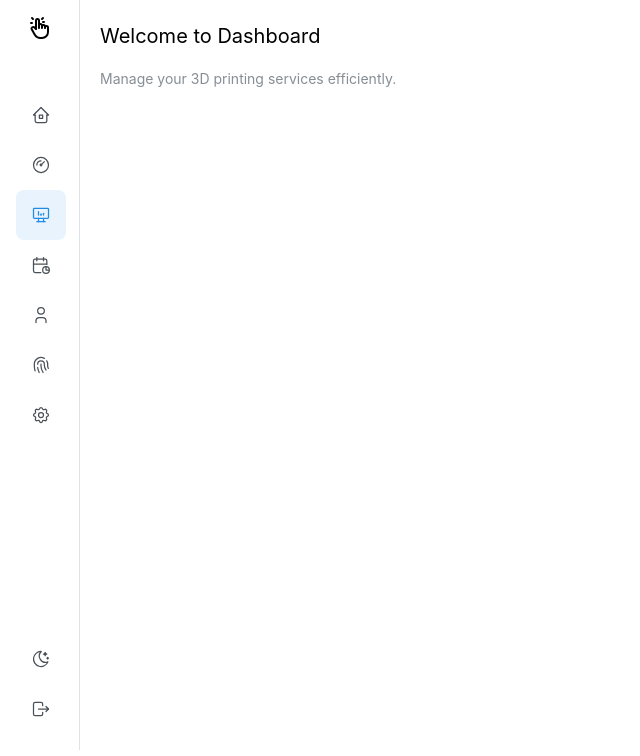
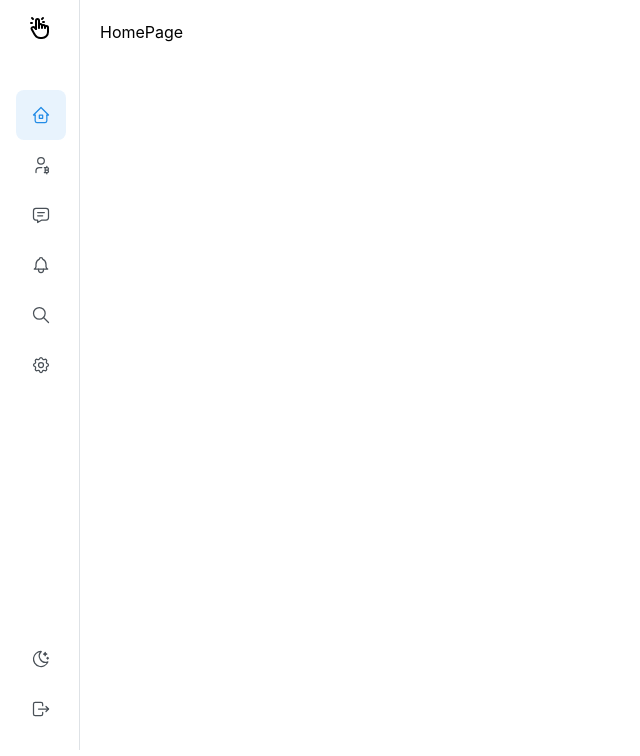
Before and after one commit to abhimanyujangid/Instagram-CLONE, a React (Vite) app in the folder frontend/: page / in a window 1280 px wide. Shown: the top 756 px of the page, without its empty margins (0-640 px from the left). Built offline with nearby package versions, Linux system fonts and the light colour scheme.

Commit message:
Refactor routing and layout structure: implement MainLayout component, add new pages for messages, settings, notifications, profile, and explore, and update NavbarMinimal for navigation

```diff
--- a/frontend/src/Router.tsx
+++ b/frontend/src/Router.tsx
@@ -1,13 +1,26 @@
 import { BrowserRouter, Routes, Route } from 'react-router-dom';
-import { HomePage } from './pages/Home.page';
+import { MainLayout } from './pages/Main.Layout';
 import  AuthPage  from './pages/Auth/AuthPage';
+import Profile from './pages/Profile/ProfilePage';
+import MessagePage from './pages/Message/MessagePage';
+import SettingPage from './pages/Setting/SettingPage';
+import NotificationPage from './pages/Notification/NotificationPage';
+import HomePage from './pages/Home/HomePage';
+import ExplorePage from './pages/Explore/ExplorePage';
 
 export function Router() {
   return (
     <BrowserRouter>
       <Routes>
         <Route path="/auth" element={<AuthPage />} />
-        <Route path="/" element={<HomePage />} />
+        <Route path="/" element={<MainLayout />}>
+          <Route index element={<HomePage />} />
+          <Route path="messages" element={<MessagePage />} />
+          <Route path="setting" element={<SettingPage />} />
+          <Route path="notification" element={<NotificationPage />} />
+          <Route path="profile" element={<Profile />} />
+          <Route path="explore" element={<ExplorePage/>} />
+        </Route>
       </Routes>
     </BrowserRouter>
   );
--- a/frontend/src/components/NavBar/NavbarMinimal.tsx
+++ b/frontend/src/components/NavBar/NavbarMinimal.tsx
@@ -1,16 +1,15 @@
 import { useState } from 'react';
 import {
-    IconCalendarStats,
-    IconDeviceDesktopAnalytics,
-    IconFingerprint,
-    IconGauge,
+  IconUserBitcoin,
   IconHandClick,
   IconHome2,
   IconLogout,
   IconMoonStars,
   IconSettings,
   IconSun,
-    IconUser,
+  IconMessage,
+  IconBell,
+  IconSearch,
 } from '@tabler/icons-react';
 import { Center, Stack, Tooltip, UnstyledButton, useMantineColorScheme } from '@mantine/core';
 import classes from './NavbarMinimal.module.css';
@@ -34,30 +33,25 @@ function NavbarLink({ icon: Icon, label, active, onClick }: NavbarLinkProps) {
 
 const mockdata = [
   { icon: IconHome2, label: 'Home' },
-    { icon: IconGauge, label: 'Dashboard' },
-    { icon: IconDeviceDesktopAnalytics, label: 'Analytics' },
-    { icon: IconCalendarStats, label: 'Releases' },
-    { icon: IconUser, label: 'Account' },
-    { icon: IconFingerprint, label: 'Security' },
-    { icon: IconSettings, label: 'Settings' },
+  { icon: IconUserBitcoin, label: 'Profile' },
+  { icon: IconMessage, label: 'Message' },
+  { icon: IconBell, label: 'Notification' },
+  { icon: IconSearch, label: 'Explore' },
+  { icon: IconSettings, label: 'Setting' },
 ];
 
-export function NavbarMinimal() {
-    const [active, setActive] = useState(2);
+export function NavbarMinimal({ setSelectNav }: { setSelectNav: (label: string) => void }) {
+  const [active, setActive] = useState(0);
   const { colorScheme, setColorScheme } = useMantineColorScheme();
 
   const toggleColorScheme = () => {
     setColorScheme(colorScheme === 'dark' ? 'light' : 'dark');
   };
 
-    const links = mockdata.map((link, index) => (
-        <NavbarLink
-            {...link}
-            key={link.label}
-            active={index === active}
-            onClick={() => setActive(index)}
-        />
-    ));
+  const handleSelectNav = (index: number, label: string) => {
+    setActive(index);
+    setSelectNav(label);
+  };
 
   return (
     <nav className={classes.navbar}>
@@ -67,7 +61,14 @@ export function NavbarMinimal() {
 
       <div className={classes.navbarMain}>
         <Stack justify="center" gap={0}>
-                    {links}
+          {mockdata.map((link, index) => (
+            <NavbarLink
+              {...link}
+              key={link.label}
+              active={index === active}
+              onClick={() => handleSelectNav(index, link.label)}
+            />
+          ))}
         </Stack>
       </div>
 
--- /dev/null
+++ b/frontend/src/pages/Explore/ExplorePage.tsx
@@ -0,0 +1,9 @@
+import React from 'react'
+
+const ExplorePage = () => {
+  return (
+    <div>ExplorePage</div>
+  )
+}
+
+export default ExplorePage
--- a/frontend/src/pages/Home.page.tsx
+++ /dev/null
@@ -1,20 +0,0 @@
-import { NavbarMinimal } from '@/components/NavBar/NavbarMinimal';
-import { Container, Flex, Text, Paper, Box } from '@mantine/core';
-
-export function HomePage() {
-  return (
-    <Flex style={{ height: '100vh' }}>
-      <Box  style={{ width: 80, minHeight: '100vh', display: 'flex', flexDirection: 'column' }}>
-        <NavbarMinimal />
-      </Box>
-      <Container fluid style={{ flex: 1, padding: '20px' }}>
-        <Text size="xl" weight={700} mb="md">
-          Welcome to Dashboard
-        </Text>
-        <Text size="sm" color="dimmed">
-          Manage your 3D printing services efficiently.
-        </Text>
-      </Container>
-    </Flex>
-  );
-}
--- /dev/null
+++ b/frontend/src/pages/Home/HomePage.tsx
@@ -0,0 +1,9 @@
+import React from 'react'
+
+const HomePage = () => {
+  return (
+    <div>HomePage</div>
+  )
+}
+
+export default HomePage
--- /dev/null
+++ b/frontend/src/pages/Main.Layout.tsx
@@ -0,0 +1,46 @@
+import { NavbarMinimal } from '@/components/NavBar/NavbarMinimal';
+import { Container, Flex, Text, Paper, Box } from '@mantine/core';
+import { useState } from 'react';
+import { useDidUpdate } from '@mantine/hooks';
+import { Outlet, useNavigate } from 'react-router-dom';
+export function MainLayout() {
+  const [selectNav, setSelectNav] = useState<string>('Home');
+  const navigate = useNavigate();
+
+  // 	Avoiding first-render execution, running logic only when dependencies change
+  useDidUpdate(() => {
+    switch (selectNav) {
+      case 'Home':
+        navigate('/');
+        break;
+      case 'Message':
+        navigate('/messages');
+        break;
+      case 'Setting':
+        navigate('/setting');
+        break;
+      case 'Notification':
+        navigate('/notification');
+        break;
+      case 'Profile':
+        navigate('/profile');
+        break;
+      case 'Explore':
+        navigate('/explore');
+        break;
+      default:
+        navigate('/');
+    }
+  }, [selectNav]);
+
+  return (
+    <Flex style={{ height: '100vh' }}>
+      <Box style={{ width: 80, minHeight: '100vh', display: 'flex', flexDirection: 'column' }}>
+        <NavbarMinimal setSelectNav={setSelectNav} />
+      </Box>
+      <Container fluid style={{ flex: 1, padding: '20px' }}>
+       <Outlet/>
+      </Container>
+    </Flex>
+  );
+}
--- /dev/null
+++ b/frontend/src/pages/Message/MessagePage.tsx
@@ -0,0 +1,9 @@
+import React from 'react'
+
+const MessagePage = () => {
+  return (
+    <div>MessagePage</div>
+  )
+}
+
+export default MessagePage
--- /dev/null
+++ b/frontend/src/pages/Notification/NotificationPage.tsx
@@ -0,0 +1,9 @@
+import React from 'react'
+
+const NotificationPage = () => {
+  return (
+    <div>NotificationPage</div>
+  )
+}
+
+export default NotificationPage
--- /dev/null
+++ b/frontend/src/pages/Profile/ProfilePage.tsx
@@ -0,0 +1,9 @@
+import React from 'react'
+
+const ProfilePage = () => {
+  return (
+    <div>ProfilePage</div>
+  )
+}
+
+export default ProfilePage
--- /dev/null
+++ b/frontend/src/pages/Setting/SettingPage.tsx
@@ -0,0 +1,9 @@
+import React from 'react'
+
+const SettingPage = () => {
+  return (
+    <div>SettingPage</div>
+  )
+}
+
+export default SettingPage
```
Lines whose indentation alone changed are shown as unchanged.
